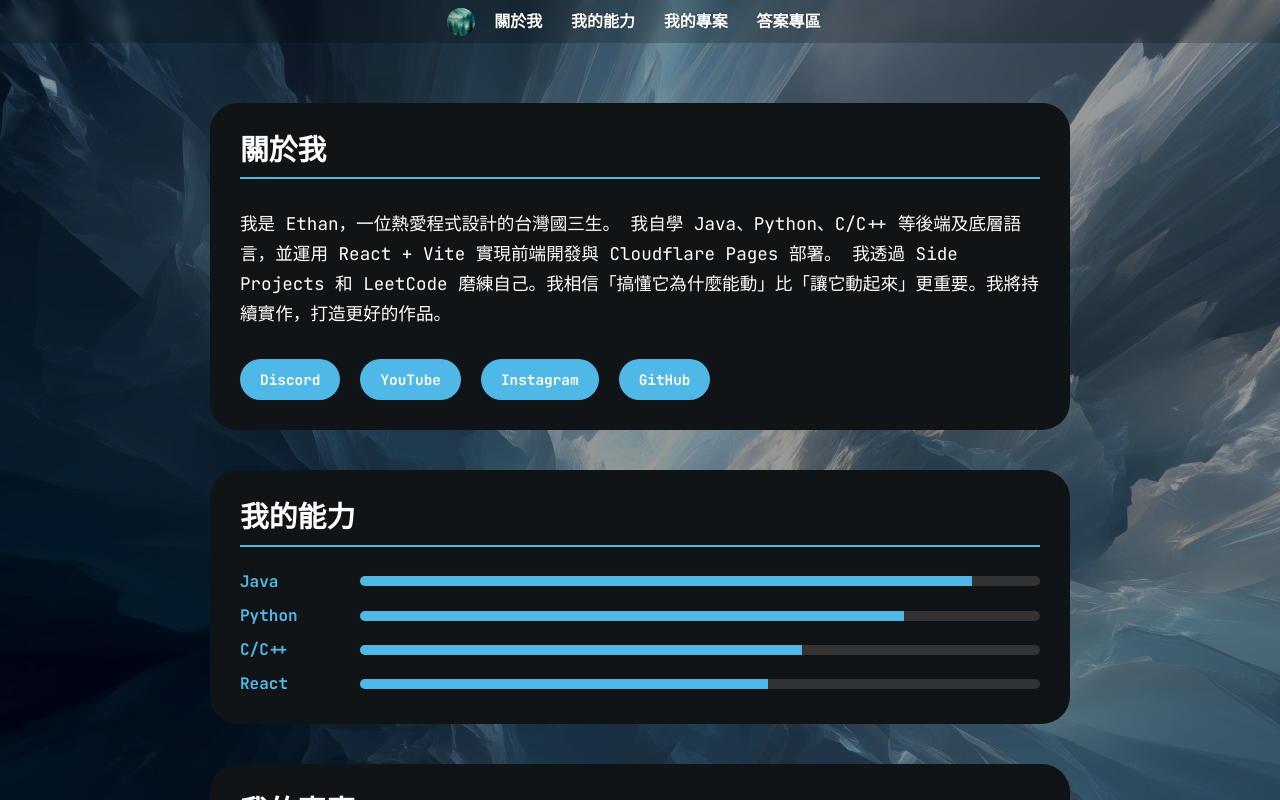
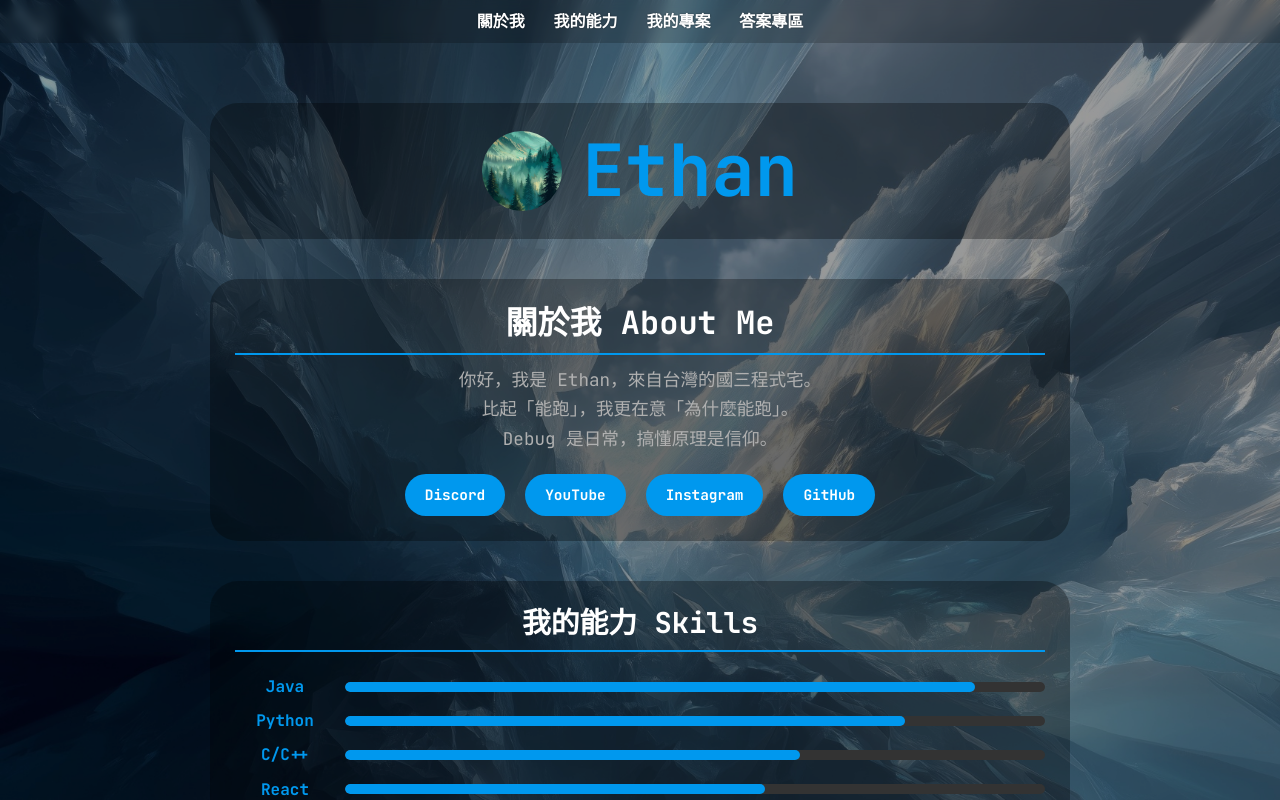
Before and after one commit to Ethan8787/web, a React (Vite) app: page / in a window 1280 px wide. Shown: the top 800 px of the page. Built offline with nearby package versions, Linux system fonts and the light colour scheme.

Commit message:
another style change

```diff
--- a/src/App.css
+++ b/src/App.css
@@ -7,7 +7,6 @@
 .container {
     position: relative;
     z-index: 10;
-    width: 100%;
     max-width: 900px;
     margin: 60px auto;
     padding: 0 20px;
@@ -17,14 +16,25 @@
 }
 
 .intro-card, .section {
-    background: #111416;
-    padding: 30px;
+    background: var(--card-bg);
+    padding: 25px;
     border-radius: 28px;
     transition: transform 0.3s, box-shadow 0.3s;
 }
 
+.intro-card p {
+    color: #b0b0b0;
+    transition: all 0.3s;
+}
+
+.intro-card:hover {
+    p {
+        color: var(--text-color);
+    }
+}
+
 .intro-card:hover, .section:hover {
-    box-shadow: 0 0 10px rgba(0, 0, 0, 0.8);
+    box-shadow: var(--box-shadow);
 }
 
 .section h2 {
@@ -32,6 +42,7 @@
     padding-bottom: 10px;
     margin-bottom: 25px;
     font-size: 1.8rem;
+    text-align: center;
 }
 
 @media (max-width: 600px) {
--- a/src/Home.css
+++ b/src/Home.css
@@ -1,21 +1,52 @@
 .intro-card h2 {
     border-bottom: 2px solid var(--accent-color);
     padding-bottom: 10px;
-    margin-bottom: 30px;
-    font-size: 1.8rem;
+    margin-bottom: 10px;
+    font-size: 2rem;
+    text-align: center;
 }
 
 .intro-card p {
     font-size: 1.1rem;
     line-height: 1.7;
+    text-align: center;
 }
 
 .button-group {
     display: flex;
     gap: 20px;
     flex-wrap: wrap;
-    justify-content: flex-start;
-    margin-top: 30px;
+    justify-content: center;
+    margin-top: 20px;
+}
+
+.header-group {
+    display: flex;
+    align-items: center;
+    justify-content: center;
+    background-color: var(--card-bg);
+    border-radius: 28px;
+    padding: 25px;
+    transition: transform 0.3s, box-shadow 0.3s;
+}
+
+.header-group:hover {
+    box-shadow: var(--box-shadow);
+}
+
+.header-group h1 {
+    color: var(--accent-color);
+    font-size: 4.5rem;
+}
+
+#avatar {
+    width: 5rem;
+    height: 5rem;
+    border-radius: 50%;
+    object-fit: cover;
+    margin-right: 1.25rem;
+    margin-top: 1px;
+    transition: transform 0.3s ease;
 }
 
 .btn {
--- a/src/Home.jsx
+++ b/src/Home.jsx
@@ -11,19 +11,22 @@ export default function Home() {
         <Navbar/>
         <div className="App">
         <div className="container">
+            <div className="header-group">
+                <img id="avatar" src="/512.png" alt="Avatar"/>
+                <h1>Ethan</h1>
+            </div>
             <div className="intro-card" id="intro">
-                <h2>關於我</h2>
-
+                <h2>關於我 About Me</h2>
                 <p>
-                    我是 Ethan，一位熱愛程式設計的台灣國三生。
-                    我自學 Java、Python、C/C++ 等後端及底層語言，並運用 React + Vite 實現前端開發與 Cloudflare Pages 部署。
-                    我透過 Side Projects 和 LeetCode 磨練自己。我相信「搞懂它為什麼能動」比「讓它動起來」更重要。我將持續實作，打造更好的作品。
+                    你好，我是 Ethan，來自台灣的國三程式宅。<br/>
+                    比起「能跑」，我更在意「為什麼能跑」。<br/>
+                    Debug 是日常，搞懂原理是信仰。
                 </p>
                 <div className="button-group">
                     <a className="btn" href="https://discord.gg/AyucpYarpa" target="_blank">Discord</a>
                     <a className="btn" href="https://www.youtube.com/channel/UCDiFgkr0I6uAgRlBBPnflNw"
                        target="_blank">YouTube</a>
-                    <a className="btn" href="https://www.instagram.com/ethan._.0430/" target="_blank">Instagram</a>
+                    <a className="btn" href="https://www.instagram.com/ethantw.dev/" target="_blank">Instagram</a>
                     <a className="btn" href="https://github.com/Ethan8787/" target="_blank">GitHub</a>
                 </div>
             </div>
--- a/src/components/Footer.css
+++ b/src/components/Footer.css
@@ -21,6 +21,6 @@ footer {
 .left p {
     margin: 0;
     text-align: center;
-    color: #999;
+    color: var(--text-color);
     letter-spacing: 0.5px;
 }
--- a/src/components/Navbar.css
+++ b/src/components/Navbar.css
@@ -34,34 +34,14 @@
     transform: translateY(-1px);
 }
 
-.header-group {
-    display: flex;
-    align-items: center;
-}
-
-#avatar {
-    width: 1.75rem;
-    height: 1.75rem;
-    border-radius: 50%;
-    object-fit: cover;
-    margin-right: 2px;
-    margin-top: 1px;
-    transition: transform 0.3s ease;
-}
-
 @media (max-width: 600px) {
     .nav-links {
         flex-wrap: wrap;
-        gap: 0px;
     }
     .nav-link {
-        font-size: 0.75rem;
-        padding: 0.5rem 0.5rem;
+        font-size: 1.5rem;
+        padding: 0.5rem 0.25rem;
         flex-grow: 1;
         text-align: center;
     }
-    #avatar {
-        width: 1.5rem;
-        height: 1.5rem;
-    }
 }
--- a/src/components/Navbar.jsx
+++ b/src/components/Navbar.jsx
@@ -2,9 +2,6 @@ import './Navbar.css'
 export default function Navbar() {
     return (<nav className="navbar">
         <div className="nav-links">
-            <div className="header-group">
-                <img id="avatar" src="/512.png" alt="Avatar"/>
-            </div>
             <a
                 href="/#intro"
                 className="nav-link"
--- a/src/components/Projects.css
+++ b/src/components/Projects.css
@@ -1,5 +1,3 @@
-/* src/components/Projects.css */
-
 .project-grid {
     display: grid;
     grid-template-columns: repeat(auto-fit, minmax(300px, 1fr));
@@ -8,7 +6,7 @@
 }
 
 .project-card {
-    background-color: #212121;
+    background-color: var(--card-bg);
     padding: 20px;
     border-radius: 12px;
     display: flex;
@@ -19,8 +17,7 @@
 }
 
 .project-card:hover {
-    transform: scale(1.01);
-    box-shadow: 0 0 8px #ffffff;
+    transform: scale(1.02);
     .description {
         color: #ffffff;
     }
@@ -31,9 +28,10 @@
     justify-content: space-between;
     align-items: center;
     margin-bottom: 10px;
+    text-align: center;
 }
 
-.project-card h3 {
+.project-info h3 {
     font-size: 1.4rem;
     color: var(--accent-color);
     margin: 0;
@@ -44,19 +42,16 @@
     color: #b0b0b0;
     margin-bottom: 20px;
     flex-grow: 1;
+    transition: all 0.3s;
 }
 
 .tag {
     font-size: 0.75rem;
     font-weight: bold;
-    padding: 4px 8px;
+    padding: 5px 10px;
     border-radius: 16px;
     background-color: var(--text-color);
     color: #000;
-}
-
-.links {
-    margin-top: 10px;
 }
 
 .project-link {
--- a/src/components/Projects.jsx
+++ b/src/components/Projects.jsx
@@ -42,7 +42,7 @@ function ProjectCard({ title, tag, description, githubLink }) {
 export default function Projects() {
     return (
         <div className="section" id="projects">
-            <h2>我的專案</h2>
+            <h2>我的專案 Projects</h2>
             <div className="project-grid">
                 {projectsData.map(project => (
                     <ProjectCard key={project.title} {...project} />
--- a/src/components/Skills.css
+++ b/src/components/Skills.css
@@ -2,17 +2,19 @@
     display: flex;
     flex-direction: column;
     gap: 15px;
+    margin-bottom: 5px;
 }
 
 .skill-item {
     display: grid;
     grid-template-columns: 100px 1fr;
     align-items: center;
-    gap: 20px;
+    gap: 10px;
 }
 
 .skill-name {
     font-weight: bold;
+    text-align: center;
     color: var(--accent-color);
 }
 
@@ -26,5 +28,6 @@
 .skill-bar {
     height: 100%;
     background-color: var(--accent-color);
+    border-radius: 999px;
     transition: width 0.8s ease-out;
 }
--- a/src/components/Skills.jsx
+++ b/src/components/Skills.jsx
@@ -14,7 +14,7 @@ function SkillItem({name, level}) {
 
 export default function Skills() {
     return (<div className="section" id="skills">
-        <h2>我的能力</h2>
+        <h2>我的能力 Skills</h2>
         <div className="skills-list">
             {skillsData.map(skill => (<SkillItem key={skill.name} {...skill} />))}
         </div>
--- a/src/index.css
+++ b/src/index.css
@@ -1,9 +1,10 @@
 :root {
     --bg-color: transparent;
     --text-color: #ffffff;
-    --accent-color: #50B8E7;
-    --card-bg: rgba(0, 0, 0, 0.7);
+    --accent-color: #0098EE;
+    --card-bg: rgba(0, 0, 0, 0.3);
     --font-mono: 'JetBrains Mono', monospace;
+    --box-shadow: 0 0 10px rgba(0, 255, 255, 0.6);
 }
 
 * {
```
